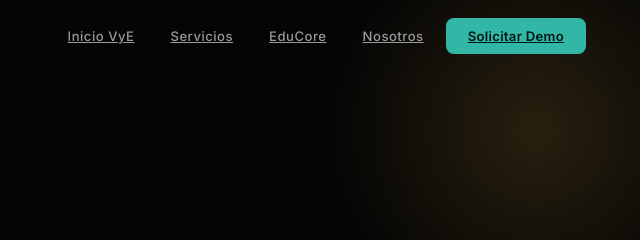
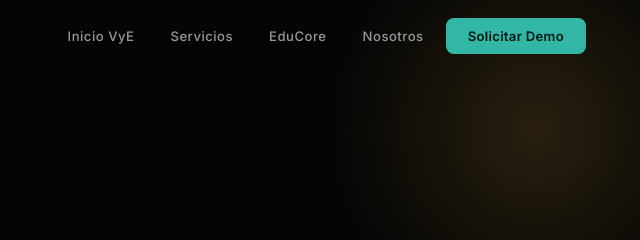
Before and after one commit to Edgarcoga/Pagina-VyE, a plain HTML site: page indexSGE.html in a window 1280 px wide. Shown: the top 240 px of the page, 614-1254 px from the left. Drawn offline with Linux system fonts and the light colour scheme.

Commit message:
Quita subrayado del menú EduCore

```diff
--- a/indexSGE.html
+++ b/indexSGE.html
@@ -1982,6 +1982,10 @@
 .educore-page .navbar.scrolled {
     border-bottom: 0 !important;
     box-shadow: none;
+}
+.educore-page .navbar__link,
+.educore-page .navbar__cta-btn {
+    text-decoration: none !important;
 }
 .educore-page .scroll-progress { display: none; }
 .educore-page .footer__brand-tagline,
```
